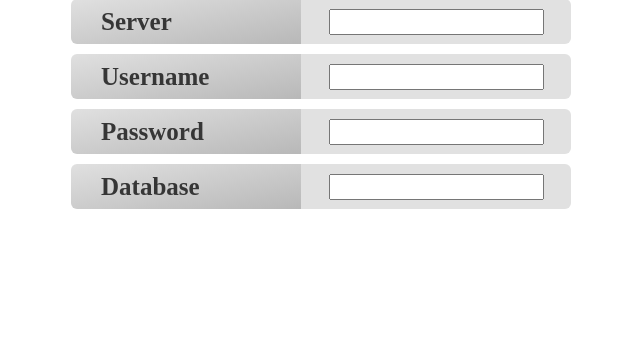
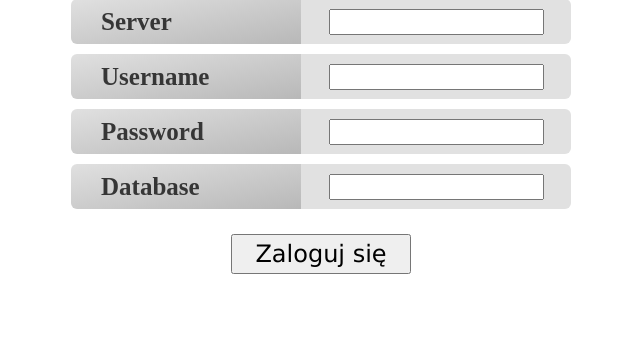
Before and after one commit to PeterPL-JR/SQL-Builder, a PHP site: page /login.php in a window 1280 px wide. Shown: the part 319-667 px from the top of the page, without its empty margins (319-959 px from the left). Run offline with PHP 8.4, Linux system fonts and the light colour scheme.

Commit message:
Styles of button in the form

```diff
--- a/login.php
+++ b/login.php
@@ -42,6 +42,7 @@
             </div>
             <div style="clear: both;"></div>
         </div>
+        <button name="submit-btn">Zaloguj się</button>
     </form>
 </body>
 </html>
--- a/styles/styles-login.css
+++ b/styles/styles-login.css
@@ -56,6 +56,10 @@
     margin-bottom: 60px;
 }
 
+form {
+    text-align: center;
+}
+
 .form-panel {
     width: max-content;
     height: var(--panel-height);
@@ -69,17 +73,21 @@
 div.name-div {
     width: 200px;
     height: 100%;
+    float: left;
+
     background: linear-gradient(to right bottom, #e0e0e0, #b8b8b8);
-    float: left;
     font: bold 25px 'Caladea';
     line-height: var(--panel-height);
+    color: #363636;
+
     padding-left: 30px;
-    color: #363636;
+    text-align: left;
 }
 div.input-div {
     width: 270px;
+    float: left;
+
     background-color: #e1e1e1;
-    float: left;
     line-height: var(--panel-height);
     text-align: center;
 }
@@ -88,3 +96,11 @@ input {
     font-size: 16px;
     padding: 2px;
 }
+
+button {
+    width: 180px;
+    margin-top: 25px;
+    font: normal 24px 'Verdana';
+    padding: 4px;
+    cursor: pointer;
+}
```
